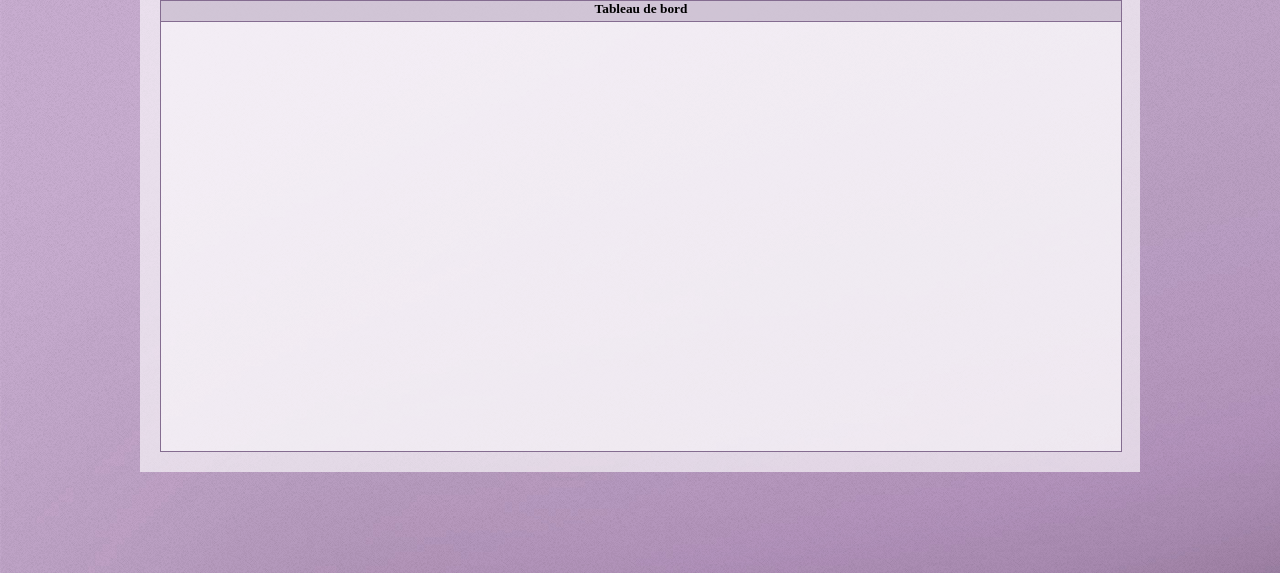
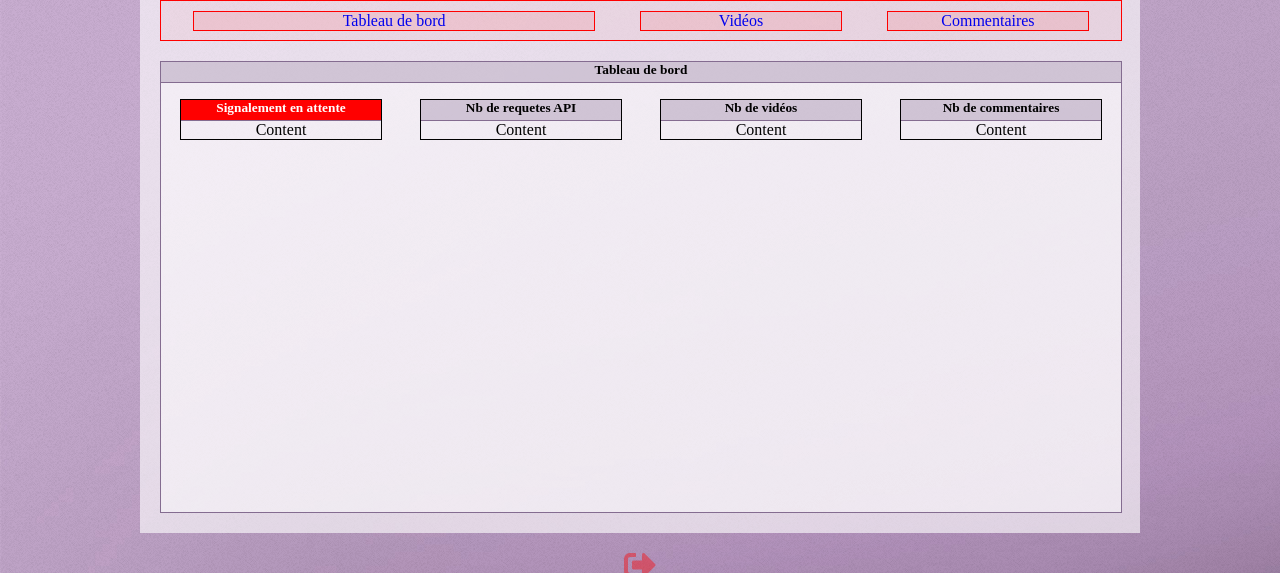
Before and after one commit to snakejj/p13, a Django app: page /admin/ in a window 1280 px wide. Shown: the part 60-633 px from the top of the page. Run offline with Django 3.2, Linux system fonts and the light colour scheme; a user stored in the database is signed in.

Commit message:
Adding "dashboard" page

```diff
--- a/core/static/css/styles.css
+++ b/core/static/css/styles.css
@@ -730,6 +730,38 @@ iframe {
 /* ************************************************************************ */
 
 /* ************************************************************************ */
+/* -------------------DASHBOARD-------------------- */
+
+#dashboard {
+  /* We first create a flex layout context */
+  display: flex;
+
+  /* Then we define the flow direction
+     and if we allow the items to wrap
+   * Remember this is the same as:
+   * flex-direction: row;
+   * flex-wrap: wrap;
+   */
+  flex-flow: row wrap;
+
+  /* Then we define how is distributed the remaining space */
+  justify-content: space-around;
+
+  padding: 0;
+  list-style: none;
+}
+
+.dashboard-item {
+    text-align: center;
+    width: 200px;
+    border : 1px solid black;
+}
+
+/* -------------------END DASHBOARD-------------------- */
+/* ************************************************************************ */
+
+
+/* ************************************************************************ */
 
 .subtitle {
     border-bottom: 1px solid #846c90;
--- a/core/templates/core/base.html
+++ b/core/templates/core/base.html
@@ -10,13 +10,37 @@
 
     <link href="{% static 'css/styles.css' %}" rel="stylesheet">
     <link rel="stylesheet" href="{% static 'font-awesome-4.7.0/css/font-awesome.min.css' %}">
+    <!-- Font Awesome Icons -->
+    <link href="{% static 'fontawesome-free/css/all.min.css' %}" rel="stylesheet" type="text/css">
 
+    <link rel="stylesheet" type="text/css" href="{% static 'DataTables/datatables.min.css' %}"/>
+    <script type="text/javascript" src="{% static 'DataTables/datatables.min.js' %}"></script>
+
+    <script src="{% static 'js/jquery.min.js' %}"></script>
+    <script type="text/javascript" src="{% static 'js/jquery.dataTables.min.js' %}"></script>
+    <script>
+    setTimeout(function() {
+        $('#message_container').fadeOut(1600, "linear");
+    }, 5000); // <-- time in milliseconds
+    </script>
 
 </head>
+{% if messages %}
+  <div>
+    {% for message in messages %}
+      <div {% if message.tags %} class="{{ message.tags }}"{% endif %} id="message_container"onclick="this.parentElement.style.display='none';">
+        <div class="message_text">{{ message }}</div><div class="message_close_icon">&times;</div>
+      </div>
+    {% endfor %}
+  </div>
+{% endif %}
 <body>
     {% include "core/layouts/_header.html" %}
 
     <main>
+    {% if user.is_authenticated %}
+    {% include "core/layouts/_header-admin.html" %}
+    {% endif %}
     {% block content %}
     {% endblock %}
     </main>
--- a/users/templates/users/dashboard.html
+++ b/users/templates/users/dashboard.html
@@ -6,6 +6,25 @@
 {% if user.is_authenticated %}
         <div id="main">
         <h3 class="subtitle">{{ title }}</h3>
+
+                <ul id="dashboard">
+                        <li class="dashboard-item">
+                                <h3 class="subtitle" style="background-color: red;color: white;">Signalement en attente</h3>
+                                Content
+                        </li>
+                        <li class="dashboard-item">
+                                <h3 class="subtitle">Nb de requetes API</h3>
+                                Content
+                        </li>
+                        <li class="dashboard-item">
+                                <h3 class="subtitle">Nb de vidéos</h3>
+                                Content
+                        </li>
+                        <li class="dashboard-item">
+                                <h3 class="subtitle">Nb de commentaires</h3>
+                                Content
+                        </li>
+                </ul>
         </div>
 {% else %}
         <p style="text-align:center;">Pour acceder à cette page vous devez etre connecté.</p>
--- a/users/urls.py
+++ b/users/urls.py
@@ -8,8 +8,6 @@ urlpatterns = [
     path('connexion/', views.login, name='login'),
     path('admin/', views.dashboard, name='dashboard'),
     path('logout/', views.logout, name='logout'),
-    path('signup/', views.signup, name='signup'),
-    path('activate/<uidb64>/<token>', views.account_activation, name='activate'),
     path('admin/videos', views.videos_list, name='videos_list'),
     path('admin/comments', views.comments_list, name='comments_list'),
 ]
--- a/users/views.py
+++ b/users/views.py
@@ -45,60 +45,6 @@ def comments_list(request):
     return render(request, 'users/comments_list.html', {'title': "Liste des commentaires"})
 
 
-
-def signup(request):
-    if request.method == 'POST':
-        form = SignUpForm(request.POST)
-        if form.is_valid():
-            username = form.cleaned_data.get('username')
-            first_name = form.cleaned_data.get('first_name')
-            last_name = form.cleaned_data.get('last_name')
-            password = form.cleaned_data.get('password1')
-            email = form.cleaned_data.get('email')
-
-            user = User.objects.create_user(username=username, email=email)
-            user.set_password(password)
-            user.first_name = first_name
-            user.last_name = last_name
-            user.is_active = False
-            user.save()
-
-            current_site = get_current_site(request)
-
-            email_subject = 'Activer votre compte'
-            email_message = render_to_string(
-                'registration/activate.html',
-                {
-                    'user': user,
-                    'domain': current_site.domain,
-                    'uid': urlsafe_base64_encode(force_bytes(user.pk)),
-                    'token': generate_token.make_token(user)
-                }
-            )
-
-            email_sender = EmailMessage(
-                email_subject,
-                email_message,
-                settings.EMAIL_HOST_USER,
-                [email]
-            )
-
-            email_sender.send()
-
-            messages.warning(
-                request,
-                "Merci de cliquer sur le lien envoyé dans votre boite mail !",
-                fail_silently=True
-            )
-            return redirect('users:login')
-    else:
-        form = SignUpForm()
-    return render(request, 'registration/signup.html', {
-        'form': form,
-        'title': "Inscription",
-        'header_title': "Inscription", })
-
-
 def logout(request):
     log_out(request)
     messages.info(request, "On espere vous revoir bientot !", fail_silently=True)
@@ -134,24 +80,3 @@ def login(request):
             messages.error(request, "Nom d'utilisateur ou mot de passe incorrect", fail_silently=True)
     form = AuthenticationForm()
     return render(request, 'registration/login.html', {"form": form, 'title': "Connexion"})
-
-
-def account_activation(request, uidb64, token):
-    try:
-        uid = force_str(urlsafe_base64_decode(uidb64))
-        user = User.objects.get(pk=uid)
-
-    # TODO : check doesnotexist
-    except User.DoesNotExist:
-        user = None
-
-    if user is not None and generate_token.check_token(user, token):
-        user.is_active = True
-        user.save()
-        messages.success(
-            request,
-            "Votre compte à été validé avec succès",
-            fail_silently=True
-        )
-        return redirect('core:home')
-    return render(request, 'registration/activate_failed.html', status=401)
```
Also changed, not shown: db.sqlite3.
